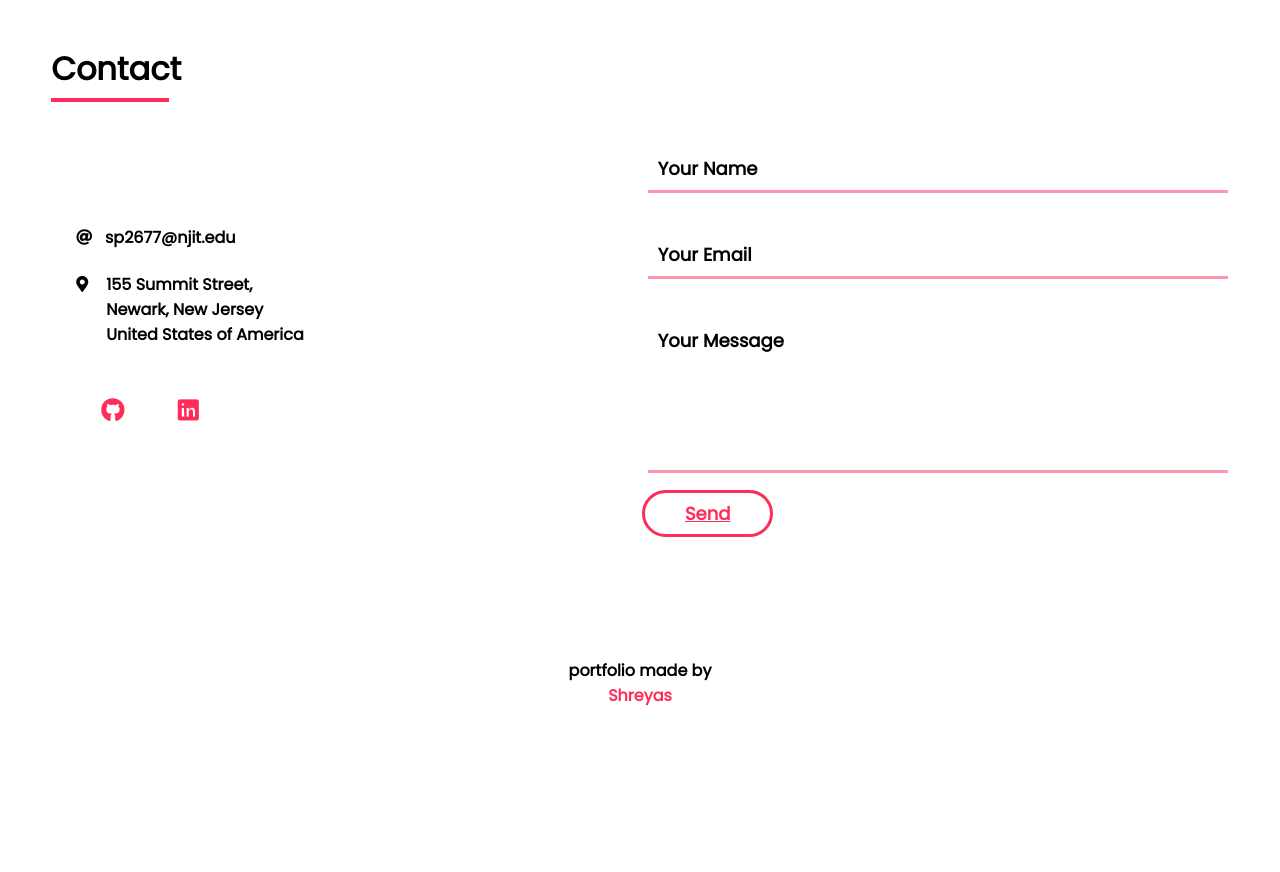
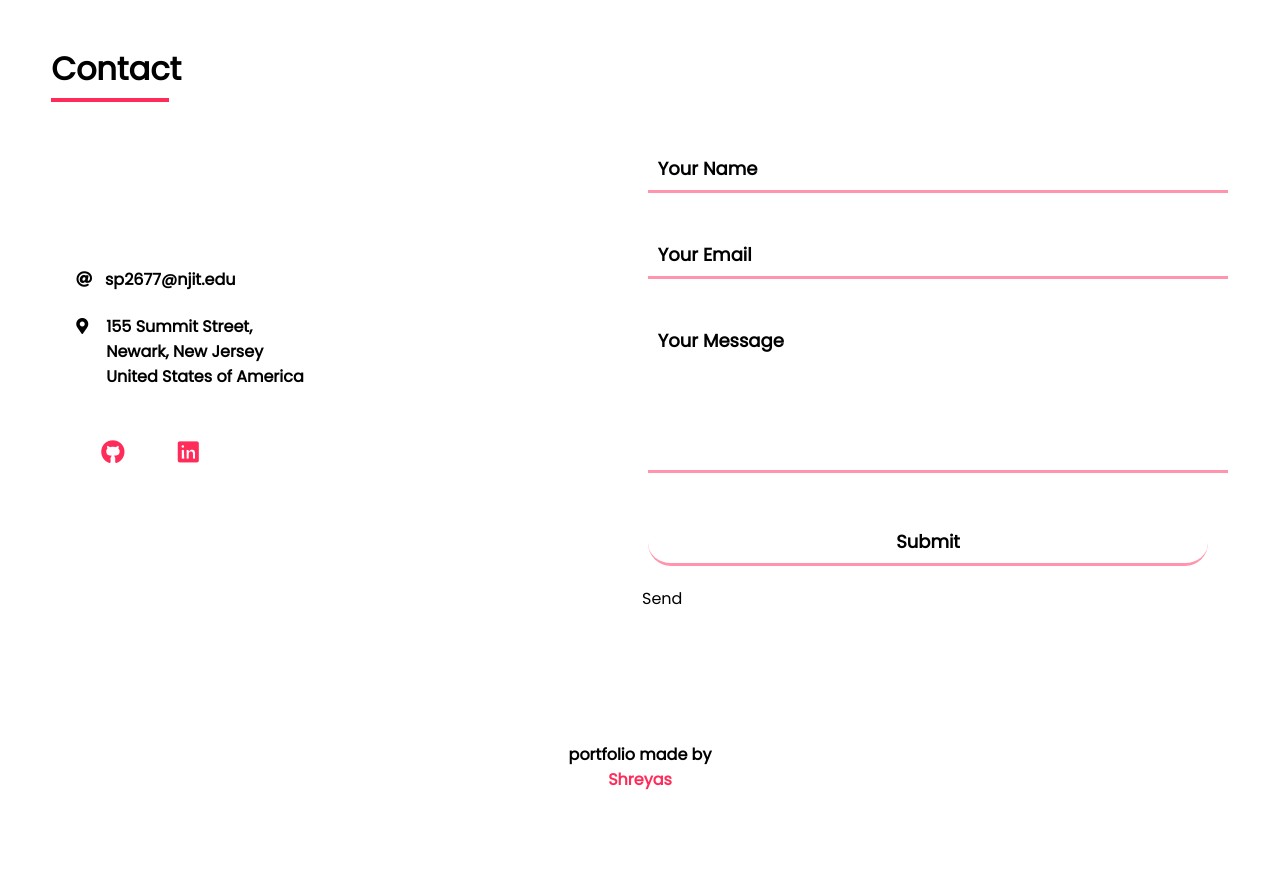
Before and after one commit to ShreyasArthur/MyPortfolio, a plain HTML site: page index.html in a window 1280 px wide. Shown: the part 2960-3832 px from the top of the page. Before the commit the page ends 3748 px from the top, so only its background shows below. Drawn offline with nearby package versions, Linux system fonts and the light colour scheme.

Commit message:
Update index.html

```diff
--- a/index.html
+++ b/index.html
@@ -162,11 +162,11 @@
           </div>
         </td>
         <td>
-          <form>
+          <form action="mailto:sp2677@njit.edu" method="post" enctype="text/plain">
             <input type="text" placeholder="Your Name" required>
             <input type="email" placeholder="Your Email" required><br>
             <textarea placeholder="Your Message" required rows="5"></textarea><br>
-            <a class="btn_one " href="mailto:sp2677@njit.edu">Send</a>
+            <input type="submit" class="btn_one">Send</a>
           </form>
         </td>
       </tr>
```
